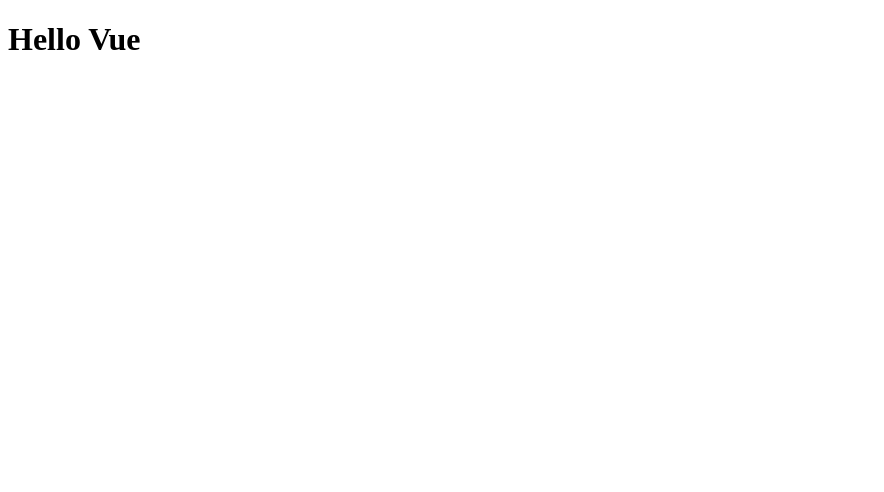
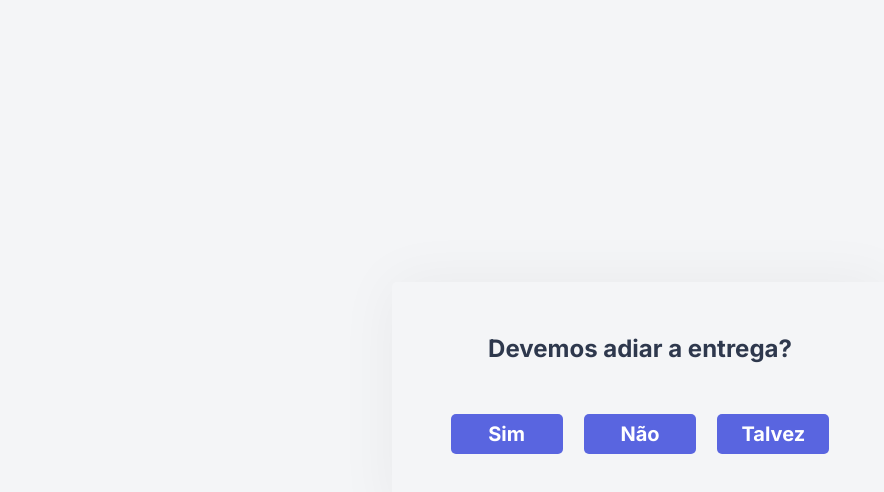
Before and after one commit to lorenatoscano/lets-vote-card, a Vue app in the folder lets-vote-vue/: page / in a window 1280 px wide. Shown: the top 492 px of the page, without its empty margins (0-884 px from the left). Built offline with nearby package versions, Linux system fonts and the light colour scheme.

Commit message:
Adiciona componentes e estilização básica

```diff
--- a/lets-vote-vue/public/index.html
+++ b/lets-vote-vue/public/index.html
@@ -4,6 +4,9 @@
     <meta charset="utf-8">
     <meta http-equiv="X-UA-Compatible" content="IE=edge">
     <meta name="viewport" content="width=device-width,initial-scale=1.0">
+    <link rel="preconnect" href="https://fonts.googleapis.com">
+    <link rel="preconnect" href="https://fonts.gstatic.com" crossorigin>
+    <link href="https://fonts.googleapis.com/css2?family=Inter:wght@400;700&display=swap" rel="stylesheet">
     <title>LetsVote</title>
   </head>
   <body>
--- a/lets-vote-vue/src/App.vue
+++ b/lets-vote-vue/src/App.vue
@@ -1,17 +1,23 @@
 <template>
-  <h1>Hello Vue</h1>
+  <VotingCard title="Devemos adiar a entrega" status="open" :votes="[{option: 'Sim', count: 8}, {option: 'Não', count: 3}]" />
 </template>
 
 <script>
+import VotingCard from './components/VotingCard.vue'
 
 export default {
   name: 'App',
-  // components: {
-  //   HelloWorld
-  // }
+  components: {
+    VotingCard
+  }
 }
 </script>
 
 <style>
-
+body {
+  color: #666666;
+}
+body, button {
+  font: 400 1rem "Inter", sans-serif;
+}
 </style>
--- /dev/null
+++ b/lets-vote-vue/src/components/Booth.vue
@@ -0,0 +1,47 @@
+<template>
+  <div class="booth-container">
+    <button v-for="option in options" :key="option">
+      {{ option }}
+    </button>
+  </div>
+</template>
+
+<script>
+export default {
+  name: 'Booth',
+  props: {
+    options: Array,
+  }
+}
+</script>
+
+<style scoped>
+.booth-container {
+  display: flex;
+  justify-content: space-around;
+}
+
+button {
+  width: 7rem;
+  height: 2.5rem;
+
+  margin-top: 2rem;
+  margin-bottom: 2rem;
+
+  border: 0;
+  border-radius: 5px;
+
+  background: #5965e0;
+  color: #fff;
+  font-size: 1.25rem;
+  font-weight: 600;
+
+  cursor: pointer;
+
+  transition: background-color 0.2s;
+}
+
+button:hover {
+  background: #4953b8;
+}
+</style>
--- /dev/null
+++ b/lets-vote-vue/src/components/Result.vue
@@ -0,0 +1,35 @@
+<template>
+  <div class="result-container">
+    <p v-for="vote in votes" :key="vote.option">
+      {{ vote.option }} - {{ vote.count }} votos ({{ calculatePercentage(vote.count) }}%)
+    </p>
+  </div>
+</template>
+
+<script>
+export default {
+  name: 'Result',
+  props: {
+    votes: Array,
+  },
+  methods: {
+    calculatePercentage(value) {
+      return Math.round(100 * value/this.totalVotes);
+    }
+  },
+  computed: {
+    totalVotes() {
+      let total = 0;
+      for (let vote of this.votes) {
+        total += vote.count;
+      }
+
+      return total;
+    }
+  }
+}
+</script>
+
+<style>
+
+</style>
--- /dev/null
+++ b/lets-vote-vue/src/components/VotingCard.vue
@@ -0,0 +1,62 @@
+<template>
+  <div class="overlay">
+    <div class="card-container">
+      <h2 class="title">{{ title }}?</h2>
+      <Booth v-if="status == 'open'" :options="options" />
+      <Result v-else :votes="votes" />
+    </div>
+  </div>
+
+</template>
+
+<script>
+import Result from './Result.vue'
+import Booth from './Booth.vue';
+
+export default {
+  name: 'VotingCard',
+  props: {
+    title: String,
+    status: String,
+    votes: Array,
+  },
+  components: {
+    Booth, Result
+  },
+  data() {
+    return {
+      options: ['Sim', 'Não', 'Talvez'],
+    }
+  }
+}
+</script>
+
+<style scoped>
+.overlay {
+  background: rgba(242, 243, 245, 0.8);
+  position: fixed;
+  top: 0;
+  bottom: 0;
+  left: 0;
+  right: 0;
+
+  display: flex;
+  justify-content: center;
+  align-items: center;
+}
+
+.card-container {
+  background: var(--white);
+  width: 100%;
+  max-width: 400px;
+  padding: 2rem 3rem;
+  border-radius: 5px;
+  box-shadow: 0 0 60px rgba(0, 0, 0, 0.05);
+  text-align: center;
+  position: relative;
+}
+
+.title {
+  color: #2e384d
+}
+</style>
```
